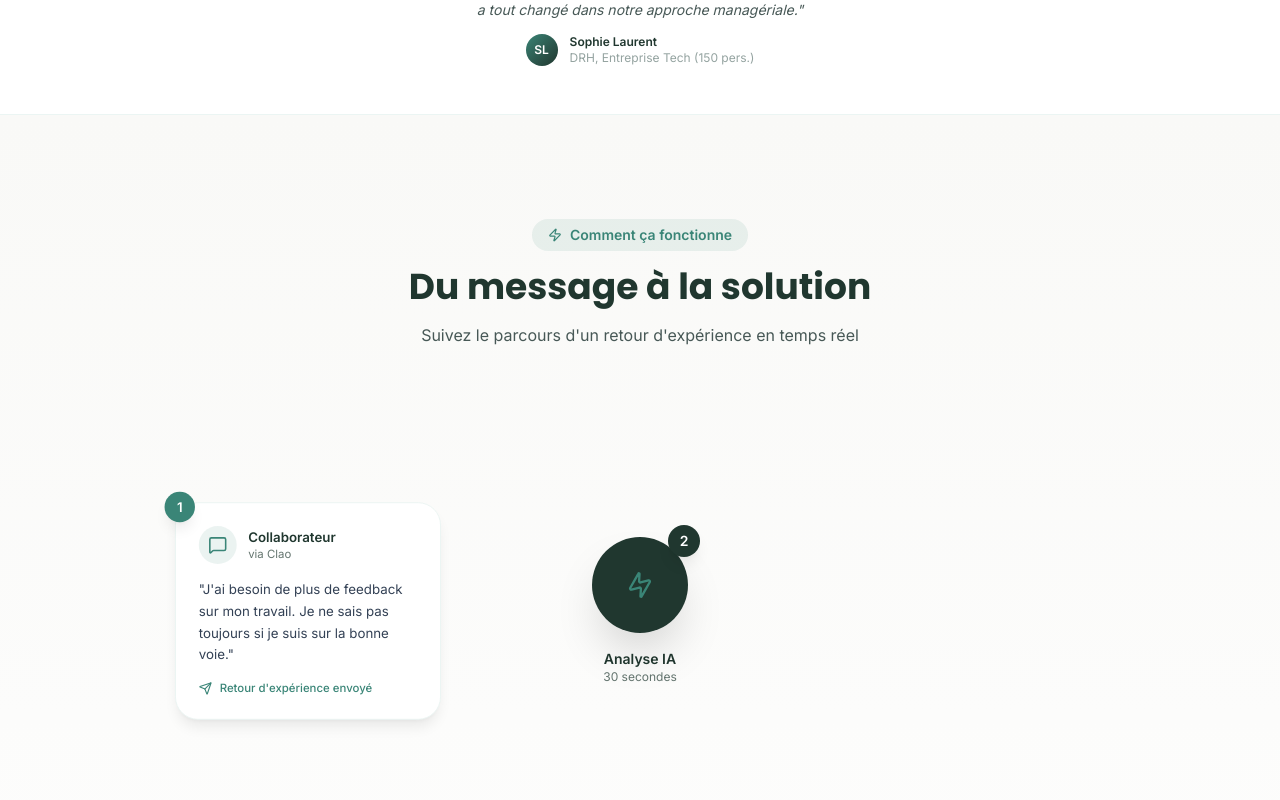
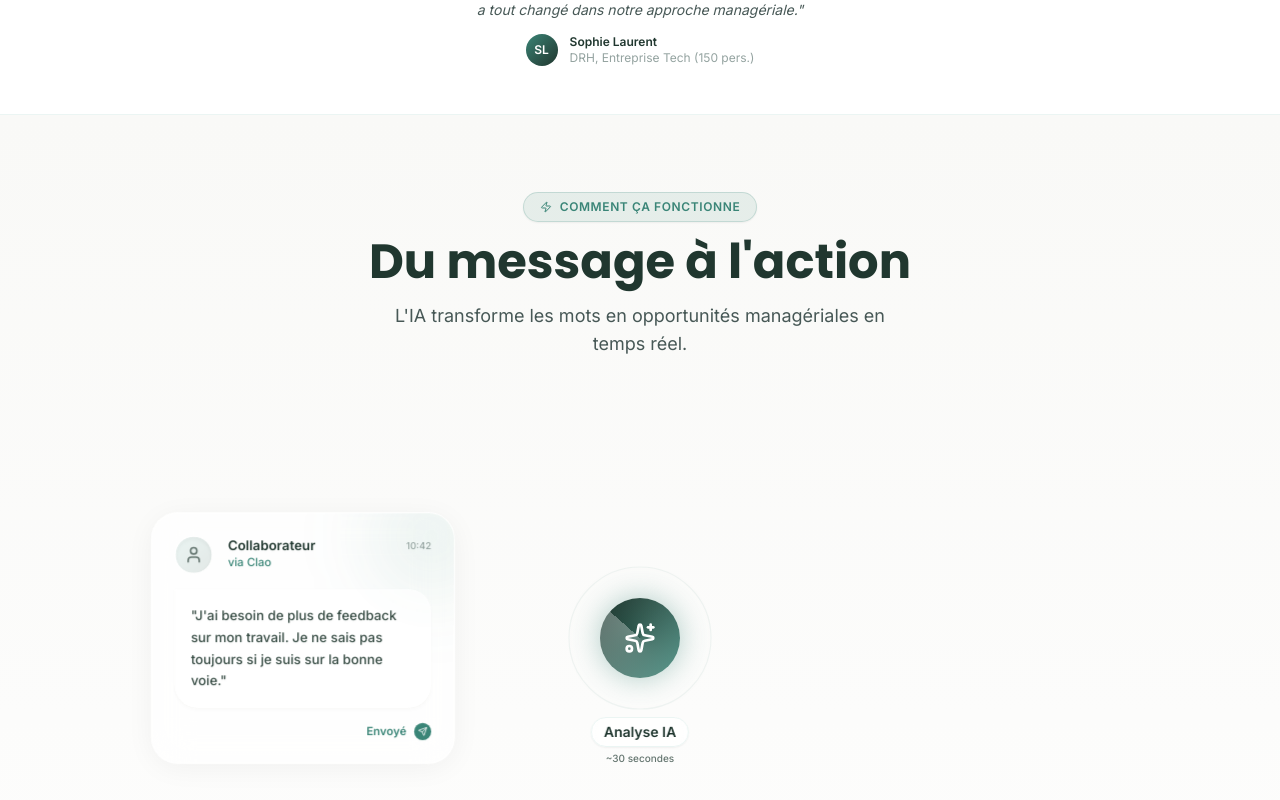
Before and after one commit to CLAOVIA/Claovia---REX-Intelligence, a Next.js app: page / in a window 1280 px wide. Shown: the part 872-1672 px from the top of the page. Built offline with nearby package versions, Linux system fonts and the light colour scheme; no server answers.

Commit message:
feat: redesign scroll animation and unlock public pages

```diff
--- a/components/landing/scroll-animation.tsx
+++ b/components/landing/scroll-animation.tsx
@@ -2,7 +2,7 @@
 
 import { useRef } from "react";
 import { motion, useScroll, useTransform } from "framer-motion";
-import { MessageSquare, ArrowRight, FileText, Zap, Send, CheckCircle, ArrowDown } from "lucide-react";
+import { MessageSquare, Zap, FileText, Send, CheckCircle, ArrowDown, Sparkles, User } from "lucide-react";
 
 const STEPS = [
     { id: 1, label: "Message envoyé", color: "bg-accent" },
@@ -44,7 +44,7 @@ export function ScrollAnimation() {
 
     return (
         <section ref={containerRef} className="min-h-[150vh] relative bg-gradient-to-b from-cream to-white">
-            {/* Vertical Progress Bar */}
+            {/* Vertical Progress Bar (Desktop) */}
             <div className="fixed right-6 top-1/2 -translate-y-1/2 z-40 hidden lg:flex flex-col items-center gap-3">
                 <div className="relative h-32 w-1 bg-gray-200 rounded-full overflow-hidden">
                     <motion.div
@@ -66,191 +66,240 @@ export function ScrollAnimation() {
                             }}
                             className="flex items-center gap-2"
                         >
-                            <div className={`w-2 h-2 rounded-full ${step.color}`} />
-                            <span className="text-xs font-medium text-gray-500 whitespace-nowrap">
+                            <div className={`w-2 h-2 rounded-full ${step.color} shadow-sm`} />
+                            {/* Label hidden to reduce clutter, could be shown on hover */}
+                            {/* <span className="text-xs font-medium text-gray-500 whitespace-nowrap">
                                 {step.label}
-                            </span>
+                            </span> */}
                         </motion.div>
                     ))}
                 </div>
             </div>
 
             <div className="sticky top-0 h-screen flex items-center justify-center overflow-hidden">
-                <div className="max-w-5xl mx-auto px-6 w-full">
+                <div className="max-w-6xl mx-auto px-6 w-full">
                     {/* Header */}
                     <motion.div
                         initial={{ opacity: 0 }}
                         whileInView={{ opacity: 1 }}
                         viewport={{ once: true }}
-                        className="text-center mb-12 md:mb-16"
+                        className="text-center mb-12 md:mb-20"
                     >
-                        <span className="inline-flex items-center gap-2 bg-accent/10 text-accent px-4 py-1.5 rounded-full text-sm font-semibold mb-4">
-                            <Zap size={14} />
+                        <span className="inline-flex items-center gap-2 bg-accent/10 border border-accent/20 text-accent px-4 py-1.5 rounded-full text-xs font-bold uppercase tracking-wider mb-4 shadow-sm">
+                            <Zap size={12} />
                             Comment ça fonctionne
                         </span>
-                        <h2 className="text-3xl md:text-4xl font-head font-bold text-deep mb-4">
-                            Du message à la solution
+                        <h2 className="text-3xl md:text-5xl font-head font-bold text-deep mb-4">
+                            Du message à l'action
                         </h2>
-                        <p className="text-gray-600 max-w-lg mx-auto">
-                            Suivez le parcours d'un retour d'expérience en temps réel
+                        <p className="text-gray-600 max-w-lg mx-auto text-lg">
+                            L'IA transforme les mots en opportunités managériales en temps réel.
                         </p>
                     </motion.div>
 
-                    {/* Animation Container */}
-                    <div className="relative h-[350px] md:h-[400px] flex items-center justify-center">
-                        {/* Step 1: Message sent */}
+                    {/* Animation Visualization */}
+                    <div className="relative h-[400px] flex items-center justify-center">
+
+                        {/* ========================================================
+                            STEP 1: Message (Premium Glass Bubble)
+                        ======================================================== */}
                         <motion.div
                             style={{ opacity: messageOpacity, y: messageY }}
-                            className="absolute left-0 md:left-4 top-1/2 -translate-y-1/2 w-[250px] md:w-[280px]"
+                            className="absolute left-0 md:left-[5%] top-1/2 -translate-y-1/2 w-[300px] md:w-[320px] z-10"
                         >
                             <motion.div
                                 style={{ scale: sendScale }}
-                                className="bg-white rounded-[24px] p-5 md:p-6 shadow-lg border border-gray-100 relative"
+                                className="glass-enhanced rounded-3xl p-6 shadow-2xl border border-white/40 relative overflow-hidden group"
                             >
-                                {/* Step Badge */}
-                                <div className="absolute -top-3 -left-3 w-8 h-8 rounded-full bg-accent text-white flex items-center justify-center text-sm font-bold shadow-lg">
-                                    1
+                                {/* Decorative gradient blur */}
+                                <div className="absolute -top-10 -right-10 w-32 h-32 bg-accent/10 rounded-full blur-2xl group-hover:bg-accent/20 transition-all duration-500" />
+
+                                <div className="flex items-start gap-4 mb-4 relative z-10">
+                                    <div className="w-10 h-10 rounded-full bg-gradient-to-br from-gray-100 to-gray-200 border border-white flex items-center justify-center shadow-inner">
+                                        <User className="text-gray-500" size={20} />
+                                    </div>
+                                    <div className="flex-1">
+                                        <div className="font-bold text-sm text-deep flex justify-between items-center">
+                                            <span>Collaborateur</span>
+                                            <span className="text-[10px] text-gray-400 font-medium">10:42</span>
+                                        </div>
+                                        <div className="text-xs text-accent font-medium">via Clao</div>
+                                    </div>
                                 </div>
 
-                                <div className="flex items-center gap-3 mb-4">
-                                    <div className="w-10 h-10 rounded-full bg-accent/10 flex items-center justify-center">
-                                        <MessageSquare className="text-accent" size={20} />
-                                    </div>
-                                    <div>
-                                        <div className="font-bold text-sm text-deep">Collaborateur</div>
-                                        <div className="text-xs text-gray-500">via Clao</div>
-                                    </div>
+                                <div className="bg-white/60 rounded-2xl p-4 rounded-tl-none shadow-sm border border-white/50 relative z-10">
+                                    <p className="text-deep/90 text-sm leading-relaxed font-medium">
+                                        "J'ai besoin de plus de feedback sur mon travail. Je ne sais pas toujours si je suis sur la bonne voie."
+                                    </p>
                                 </div>
-                                <p className="text-sm text-gray-700 leading-relaxed">
-                                    "J'ai besoin de plus de feedback sur mon travail. Je ne sais pas toujours si je suis sur la bonne voie."
-                                </p>
+
                                 <motion.div
                                     style={{ opacity: sendProgress }}
-                                    className="mt-4 flex items-center gap-2 text-accent text-xs font-medium"
+                                    className="mt-4 flex items-center justify-end gap-2 text-accent text-xs font-bold"
                                 >
-                                    <Send size={14} />
-                                    Retour d'expérience envoyé
+                                    <span>Envoyé</span>
+                                    <div className="bg-accent text-white p-1 rounded-full">
+                                        <Send size={10} />
+                                    </div>
                                 </motion.div>
                             </motion.div>
                         </motion.div>
 
-                        {/* Step 2: Processing */}
+                        {/* ========================================================
+                            STEP 2: Processing (Pulse/Radar Effect)
+                        ======================================================== */}
                         <motion.div
                             style={{ opacity: processingOpacity, scale: processingScale }}
-                            className="absolute left-1/2 top-1/2 -translate-x-1/2 -translate-y-1/2"
+                            className="absolute left-1/2 top-1/2 -translate-x-1/2 -translate-y-1/2 z-20"
                         >
-                            <div className="relative">
-                                {/* Step Badge */}
-                                <div className="absolute -top-3 -right-3 w-8 h-8 rounded-full bg-deep text-white flex items-center justify-center text-sm font-bold shadow-lg z-10">
-                                    2
+                            <div className="relative w-40 h-40 flex items-center justify-center">
+                                {/* Outer Ripples */}
+                                <motion.div
+                                    animate={{ scale: [1, 1.5, 1], opacity: [0.3, 0, 0.3] }}
+                                    transition={{ duration: 2, repeat: Infinity }}
+                                    className="absolute inset-0 rounded-full border border-accent/20"
+                                />
+                                <motion.div
+                                    animate={{ scale: [1, 1.2, 1], opacity: [0.5, 0, 0.5] }}
+                                    transition={{ duration: 2, repeat: Infinity, delay: 0.5 }}
+                                    className="absolute inset-4 rounded-full border border-accent/30"
+                                />
+
+                                {/* Core */}
+                                <div className="w-20 h-20 rounded-full bg-gradient-to-br from-deep to-accent shadow-[0_0_30px_rgba(58,133,119,0.4)] flex items-center justify-center z-10 relative overflow-hidden">
+                                    <motion.div
+                                        animate={{ rotate: 360 }}
+                                        transition={{ duration: 8, repeat: Infinity, ease: "linear" }}
+                                        className="absolute inset-0 bg-[conic-gradient(from_0deg,transparent_0deg,rgba(255,255,255,0.3)_360deg)]"
+                                    />
+                                    <Sparkles className="text-white relative z-10" size={32} />
                                 </div>
 
-                                <div className="w-20 h-20 md:w-24 md:h-24 rounded-full bg-deep flex items-center justify-center shadow-2xl">
-                                    <motion.div
-                                        animate={{ rotate: 360 }}
-                                        transition={{ duration: 2, repeat: Infinity, ease: "linear" }}
-                                        className="relative"
-                                    >
-                                        <Zap className="text-accent" size={28} />
-                                    </motion.div>
+                                {/* Label */}
+                                <div className="absolute -bottom-12 left-1/2 -translate-x-1/2 text-center whitespace-nowrap">
+                                    <div className="text-sm font-bold text-deep bg-white/80 backdrop-blur px-3 py-1 rounded-full shadow-sm border border-gray-100">
+                                        Analyse IA
+                                    </div>
+                                    <div className="text-[10px] text-gray-500 font-medium mt-1">
+                                        ~30 secondes
+                                    </div>
                                 </div>
-                            </div>
-                            <div className="mt-4 text-center">
-                                <div className="text-sm font-bold text-deep">Analyse IA</div>
-                                <div className="text-xs text-gray-500">30 secondes</div>
                             </div>
                         </motion.div>
 
-                        {/* Step 3: Solution appears */}
+                        {/* ========================================================
+                            STEP 3: Solution (Premium Doc Card)
+                        ======================================================== */}
                         <motion.div
                             style={{ opacity: solutionOpacity, y: solutionY }}
-                            className="absolute right-0 md:right-4 top-1/2 -translate-y-1/2 w-[280px] md:w-[320px]"
+                            className="absolute right-0 md:right-[5%] top-1/2 -translate-y-1/2 w-[320px] md:w-[350px] z-10"
                         >
                             <motion.div
                                 style={{ opacity: managerOpacity, x: managerX }}
-                                className="bg-white rounded-[24px] p-5 md:p-6 shadow-xl border-2 border-accent/20 relative"
+                                className="bg-white rounded-3xl p-0 shadow-2xl border border-gray-100 relative overflow-hidden transform rotate-1 hover:rotate-0 transition-transform duration-500"
                             >
-                                {/* Step Badge */}
-                                <div className="absolute -top-3 -left-3 w-8 h-8 rounded-full bg-green-500 text-white flex items-center justify-center text-sm font-bold shadow-lg">
-                                    3
-                                </div>
-
-                                <div className="flex items-center gap-3 mb-4">
-                                    <div className="w-10 h-10 rounded-full bg-deep flex items-center justify-center">
-                                        <FileText className="text-white" size={20} />
+                                {/* Header Strip */}
+                                <div className="bg-deep px-6 py-4 flex items-center justify-between">
+                                    <div className="flex items-center gap-3">
+                                        <div className="w-8 h-8 rounded-lg bg-white/10 flex items-center justify-center backdrop-blur-sm">
+                                            <FileText className="text-white" size={16} />
+                                        </div>
+                                        <div>
+                                            <div className="text-xs font-bold text-white/90 uppercase tracking-widest">Plan d'action</div>
+                                            <div className="text-[10px] text-white/60">Généré il y a 2min</div>
+                                        </div>
                                     </div>
-                                    <div>
-                                        <div className="font-bold text-sm text-deep">REX Manager</div>
-                                        <div className="text-xs text-gray-500">Plan d'action</div>
+                                    <div className="bg-green-500/20 border border-green-500/30 text-green-400 text-[10px] font-bold px-2 py-1 rounded">
+                                        PRIORITAIRE
                                     </div>
                                 </div>
 
-                                <div className="space-y-3">
-                                    <div className="bg-light rounded-lg p-3">
-                                        <div className="text-xs font-bold text-accent mb-1">Recommandation</div>
-                                        <p className="text-xs text-gray-600">
-                                            Instaurer un point hebdomadaire de 15 min pour partager les retours.
-                                        </p>
+                                {/* Content */}
+                                <div className="p-6">
+                                    <div className="space-y-4">
+                                        <div className="bg-cream/50 rounded-xl p-4 border border-gray-100">
+                                            <div className="text-xs font-bold text-accent mb-1 uppercase">Recommandation</div>
+                                            <p className="text-sm text-deep font-medium leading-snug">
+                                                Instaurer un point hebdomadaire de 15 min focus "Feedback & Développement".
+                                            </p>
+                                        </div>
+
+                                        <div className="space-y-2">
+                                            <div className="flex items-center gap-3 p-2 hover:bg-gray-50 rounded-lg transition-colors cursor-pointer group">
+                                                <div className="text-green-500 bg-green-50 rounded-full p-1 group-hover:scale-110 transition-transform">
+                                                    <CheckCircle size={14} />
+                                                </div>
+                                                <span className="text-xs text-gray-600 font-medium group-hover:text-deep transition-colors">Mail d'invitation pré-rédigé</span>
+                                            </div>
+                                            <div className="flex items-center gap-3 p-2 hover:bg-gray-50 rounded-lg transition-colors cursor-pointer group">
+                                                <div className="text-green-500 bg-green-50 rounded-full p-1 group-hover:scale-110 transition-transform">
+                                                    <CheckCircle size={14} />
+                                                </div>
+                                                <span className="text-xs text-gray-600 font-medium group-hover:text-deep transition-colors">Guide d'entretien structuré</span>
+                                            </div>
+                                        </div>
                                     </div>
 
-                                    <div className="flex items-center gap-2 text-xs text-deep">
-                                        <CheckCircle size={14} className="text-green-600" />
-                                        <span>Mail pré-rédigé disponible</span>
-                                    </div>
-                                    <div className="flex items-center gap-2 text-xs text-deep">
-                                        <CheckCircle size={14} className="text-green-600" />
-                                        <span>Guide de réunion prêt</span>
+                                    <div className="mt-6 pt-4 border-t border-gray-50 flex justify-between items-center">
+                                        <div className="flex -space-x-2">
+                                            <div className="w-6 h-6 rounded-full bg-gray-200 border-2 border-white" />
+                                            <div className="w-6 h-6 rounded-full bg-gray-300 border-2 border-white" />
+                                        </div>
+                                        <div className="text-xs font-bold text-accent cursor-pointer hover:underline">
+                                            Voir le détail &rarr;
+                                        </div>
                                     </div>
                                 </div>
                             </motion.div>
                         </motion.div>
 
-                        {/* Connection Lines - SVG */}
+                        {/* Connection Lines (Desktop only) */}
                         <motion.svg
-                            className="absolute inset-0 w-full h-full pointer-events-none hidden md:block"
+                            className="absolute inset-0 w-full h-full pointer-events-none hidden md:block -z-10"
                             style={{ opacity: processingOpacity }}
                         >
                             <defs>
                                 <linearGradient id="lineGradient" x1="0%" y1="0%" x2="100%" y2="0%">
-                                    <stop offset="0%" stopColor="#3A8577" />
-                                    <stop offset="100%" stopColor="#20372F" />
+                                    <stop offset="0%" stopColor="#3A8577" stopOpacity="0" />
+                                    <stop offset="50%" stopColor="#3A8577" stopOpacity="0.5" />
+                                    <stop offset="100%" stopColor="#20372F" stopOpacity="0" />
                                 </linearGradient>
                             </defs>
-                            <motion.line
-                                x1="280"
-                                y1="50%"
-                                x2="calc(50% - 60px)"
-                                y2="50%"
+                            <motion.path
+                                d="M320 200 C 400 200, 400 200, 480 200"
                                 stroke="url(#lineGradient)"
                                 strokeWidth="2"
-                                strokeDasharray="8,4"
+                                fill="none"
+                                strokeDasharray="4 4"
                                 style={{ pathLength: sendProgress }}
                             />
-                            <motion.line
-                                x1="calc(50% + 60px)"
-                                y1="50%"
-                                x2="calc(100% - 320px)"
-                                y2="50%"
+                            <motion.path
+                                d="M640 200 C 720 200, 720 200, 800 200"
                                 stroke="url(#lineGradient)"
                                 strokeWidth="2"
-                                strokeDasharray="8,4"
+                                fill="none"
+                                strokeDasharray="4 4"
                                 style={{ pathLength: solutionOpacity }}
                             />
                         </motion.svg>
                     </div>
 
-                    {/* Scroll indicator */}
+                    {/* Scroll indicator with fade out */}
                     <motion.div
-                        className="absolute bottom-8 left-1/2 -translate-x-1/2 flex flex-col items-center gap-2 text-gray-400"
-                        style={{ opacity: useTransform(scrollYProgress, [0, 0.3], [1, 0]) }}
+                        className="absolute bottom-10 left-1/2 -translate-x-1/2 flex flex-col items-center gap-2"
+                        style={{ opacity: useTransform(scrollYProgress, [0, 0.15], [1, 0]) }}
                     >
-                        <span className="text-xs font-medium">Scrollez pour découvrir</span>
+                        <span className="text-[10px] uppercase tracking-widest text-gray-400 font-bold">Découvrir le process</span>
                         <motion.div
-                            animate={{ y: [0, 8, 0] }}
-                            transition={{ duration: 1.5, repeat: Infinity }}
-                            className="w-8 h-8 rounded-full bg-white/80 backdrop-blur flex items-center justify-center shadow-md"
+                            animate={{ y: [0, 6, 0] }}
+                            transition={{ duration: 2, repeat: Infinity, ease: "easeInOut" }}
+                            className="w-6 h-10 rounded-full border-2 border-gray-200 flex justify-center p-1"
                         >
-                            <ArrowDown size={16} className="text-accent" />
+                            <motion.div
+                                animate={{ height: ["20%", "50%", "20%"] }}
+                                transition={{ duration: 2, repeat: Infinity, ease: "easeInOut" }}
+                                className="w-1 bg-accent/50 rounded-full"
+                            />
                         </motion.div>
                     </motion.div>
                 </div>
--- a/middleware.ts
+++ b/middleware.ts
@@ -6,6 +6,9 @@ const isPublicRoute = createRouteMatcher([
   '/sign-up(.*)',
   '/rex/(.*)',
   '/api/webhook/(.*)',
+  '/fonctionnalites(.*)',
+  '/mon-histoire(.*)',
+  '/contact(.*)',
 ])
 
 export default clerkMiddleware(async (auth, req) => {
```
